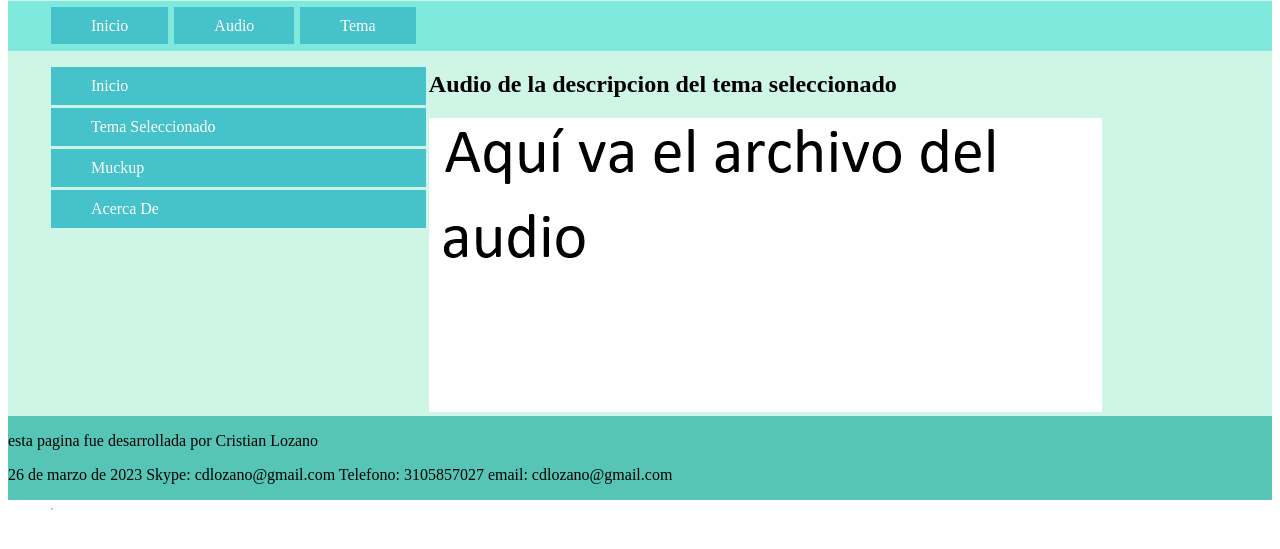
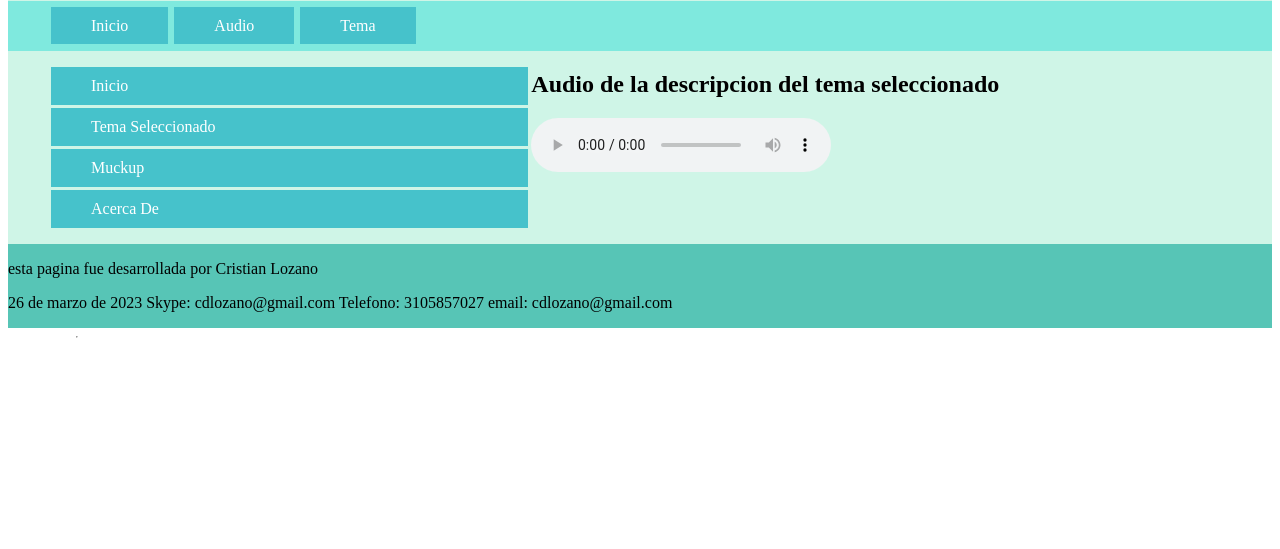
Before and after one commit to clozano23/CristianLozano-1391, a plain HTML site: page audio.html in a window 1280 px wide. Shown: the part 87-636 px from the top of the page. Drawn offline with Linux system fonts and the light colour scheme.

Commit message:
actualizacion
se crean las paginas y se hacen algunos cambios, se añade el audio y funciona

```diff
--- a/audio.html
+++ b/audio.html
@@ -39,8 +39,10 @@
     <main>
         <section id="Inicio">
             <h2> Audio de la descripcion del tema seleccionado</h2>
-
-            <img src="imagenes/audio.PNG" alt="">
+            <audio controls class="audio">
+                <source src="audio/prueba de voz.m4a" type="audio/ogg">
+                Your browser does not support the audio element
+            </audio>
         </section>
     </main>
 
--- a/style.css
+++ b/style.css
@@ -72,3 +72,7 @@ footer {
     grid-area: E;
     background-color: #57C5B6;
 }
+
+audio {
+
+}
```
Also changed, not shown: 1 other file.
